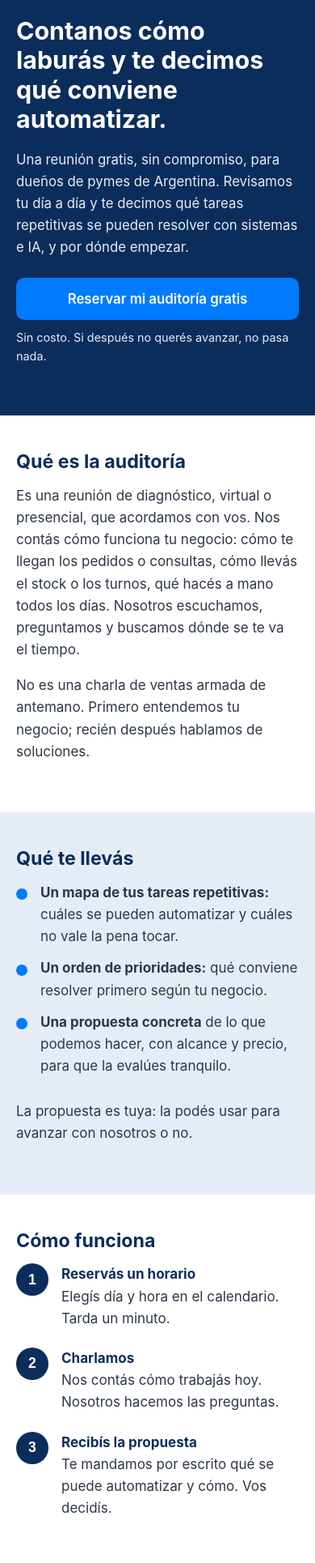
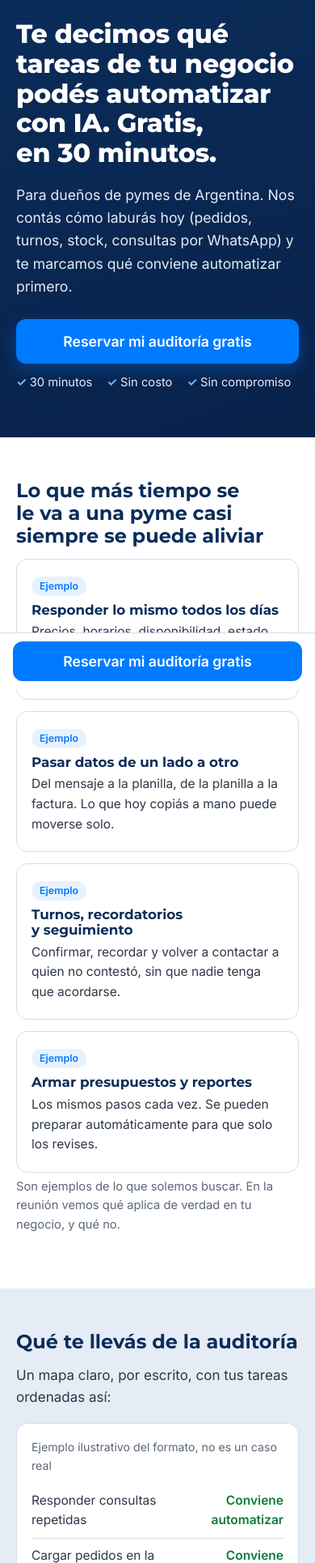
Before and after one commit to icaresft-soluciones/landing, a plain HTML site: page index.html in a window 390 px wide. Shown: the part 70-2000 px from the top of the page at 81% size. Drawn offline with Linux system fonts and the light colour scheme.

Commit message:
Landing v2 segun auditoria

```diff
--- a/index.html
+++ b/index.html
@@ -4,81 +4,116 @@
 <meta charset="utf-8">
 <meta name="viewport" content="width=device-width, initial-scale=1">
 <title>Auditoría gratis de automatización para tu pyme | iCare</title>
-<meta name="description" content="Una reunión gratis para revisar qué tareas de tu negocio se pueden automatizar y qué conviene hacer primero. Para dueños de pymes de Argentina.">
+<meta name="description" content="Una reunión gratis de 30 minutos para revisar qué tareas de tu negocio se pueden automatizar y qué conviene hacer primero. Para dueños de pymes de Argentina.">
 <link rel="icon" href="favicon.svg" type="image/svg+xml">
 <meta property="og:type" content="website">
 <meta property="og:locale" content="es_AR">
 <meta property="og:title" content="Auditoría gratis de automatización para tu pyme">
-<meta property="og:description" content="Una reunión gratis para ver qué se puede automatizar en tu negocio y qué conviene hacer primero.">
+<meta property="og:description" content="30 minutos gratis para ver qué se puede automatizar en tu negocio y qué conviene hacer primero.">
 <meta property="og:image" content="https://icaresft-soluciones.github.io/landing/og.png">
 <meta name="twitter:card" content="summary_large_image">
 <meta name="theme-color" content="#0B2D5B">
+<link rel="preconnect" href="https://fonts.googleapis.com"><link rel="preconnect" href="https://fonts.gstatic.com" crossorigin>
+<link rel="stylesheet" href="https://fonts.googleapis.com/css2?family=Inter:wght@400;500;600&family=Montserrat:wght@600;700;800&display=swap">
 <style>
-:root{--navy:#0B2D5B;--blue:#007BFF;--fog:#E6ECF5;--ink:#2D3748;--white:#fff}
+:root{--navy:#0B2D5B;--navy2:#08224a;--blue:#007BFF;--fog:#E6ECF5;--ink:#2D3748;--white:#fff;--line:#d5deeb}
 *{box-sizing:border-box}
 html{scroll-behavior:smooth}
-body{margin:0;font:400 17px/1.6 Inter,system-ui,-apple-system,"Segoe UI",Roboto,Arial,sans-serif;color:var(--ink);background:var(--white)}
-h1,h2{font-family:Montserrat,Inter,system-ui,sans-serif;color:var(--navy);line-height:1.2;margin:0 0 .6em}
-h1{font-size:1.9rem;font-weight:700}
-h2{font-size:1.45rem;font-weight:700}
+body{margin:0;font:400 17px/1.6 Inter,system-ui,-apple-system,"Segoe UI",Roboto,Arial,sans-serif;color:var(--ink);background:var(--white);padding-bottom:78px}
+h1,h2,h3{font-family:Montserrat,Inter,system-ui,sans-serif;color:var(--navy);line-height:1.15;margin:0 0 .6em;text-wrap:balance}
+h1{font-size:2rem;font-weight:800;letter-spacing:-.01em}
+h2{font-size:1.5rem;font-weight:700}
+h3{font-size:1.05rem;font-weight:700;margin:0 0 .3em}
 p{margin:0 0 1em}
-.wrap{max-width:720px;margin:0 auto;padding:0 20px}
-section{padding:44px 0}
-header{background:var(--navy);color:var(--white);padding:20px 0 48px}
-header .brand{display:flex;align-items:center;gap:10px;margin-bottom:36px;font-family:Montserrat,sans-serif;font-weight:400;font-size:1.3rem;color:var(--white)}
+.wrap{max-width:760px;margin:0 auto;padding:0 20px}
+section{padding:52px 0}
+header{background:linear-gradient(160deg,var(--navy) 0%,var(--navy2) 100%);color:var(--white);padding:20px 0 56px}
+header .brand{display:flex;align-items:center;gap:10px;margin-bottom:40px;font-family:Montserrat,sans-serif;font-weight:600;font-size:1.3rem;color:var(--white)}
 header .brand img{height:34px;width:auto}
 header h1{color:var(--white)}
-header p{color:var(--fog);font-size:1.05rem}
-.btn{display:block;text-align:center;background:var(--blue);color:var(--white);font:600 1.05rem Inter,system-ui,sans-serif;padding:16px 24px;border-radius:10px;text-decoration:none;margin-top:24px}
+header .sub{color:var(--fog);font-size:1.1rem}
+.btn{display:block;text-align:center;background:var(--blue);color:var(--white);font:600 1.1rem Inter,system-ui,sans-serif;padding:17px 26px;border-radius:12px;text-decoration:none;margin-top:26px;box-shadow:0 6px 20px rgba(0,123,255,.35)}
 .btn:hover,.btn:focus-visible{background:#0066d6;outline:3px solid var(--fog);outline-offset:2px}
-.btn[aria-disabled=true]{background:#8a97ab;pointer-events:none}
-header p.nota{font-size:.9rem;margin-top:10px}
+.btn[aria-disabled=true]{background:#8a97ab;pointer-events:none;box-shadow:none}
+.mini{font-size:.92rem;color:var(--fog);margin-top:12px;display:flex;flex-wrap:wrap;gap:6px 18px}
+.mini span::before{content:"\2713\00a0";color:#6fb5ff;font-weight:700}
 .alt{background:var(--fog)}
-ul.check{list-style:none;padding:0;margin:0 0 1em}
-ul.check li{padding:0 0 12px 30px;position:relative}
-ul.check li::before{content:"";position:absolute;left:0;top:.5em;width:14px;height:14px;border-radius:50%;background:var(--blue)}
+.grid{display:grid;gap:14px;grid-template-columns:1fr}
+.card{background:var(--white);border:1px solid var(--line);border-radius:14px;padding:18px 18px 8px}
+.card p{font-size:.97rem;margin:0 0 .8em}
+.tag{display:inline-block;font-size:.78rem;font-weight:600;color:var(--blue);background:#e8f2ff;border-radius:99px;padding:2px 10px;margin-bottom:8px}
+.mapa{background:var(--white);border:1px solid var(--line);border-radius:14px;padding:18px;margin:18px 0}
+.mapa small{display:block;color:#5b6778;margin-bottom:10px}
+.mapa ul{list-style:none;margin:0;padding:0}
+.mapa li{display:flex;justify-content:space-between;gap:10px;padding:9px 0;border-top:1px solid var(--line);font-size:.97rem}
+.mapa li:first-child{border-top:0}
+.si{color:#0a7a3d;font-weight:600;text-align:right}.no{color:#8a5a00;font-weight:600;text-align:right}
+.lista{list-style:none;padding:0;margin:0 0 1em}
+.lista li{margin-bottom:8px}
 ol.pasos{list-style:none;padding:0;margin:0;counter-reset:p}
-ol.pasos li{counter-increment:p;position:relative;padding:0 0 22px 56px}
+ol.pasos li{counter-increment:p;position:relative;padding:0 0 22px 58px}
 ol.pasos li::before{content:counter(p);position:absolute;left:0;top:0;width:40px;height:40px;border-radius:50%;background:var(--navy);color:var(--white);font:700 1.1rem Montserrat,sans-serif;display:flex;align-items:center;justify-content:center}
 ol.pasos strong{display:block;color:var(--navy)}
-.cta{background:var(--navy);color:var(--white);text-align:center}
+details{background:var(--white);border:1px solid var(--line);border-radius:12px;padding:14px 18px;margin-bottom:10px}
+summary{cursor:pointer;font-weight:600;color:var(--navy)}
+details p{margin:10px 0 0}
+.cta{background:linear-gradient(160deg,var(--navy) 0%,var(--navy2) 100%);color:var(--white);text-align:center}
 .cta h2{color:var(--white)}
 .cta p{color:var(--fog)}
+.nota{font-size:.92rem;color:#5b6778}
 footer{padding:28px 0;font-size:.9rem;color:#4a5568}
 footer a,.priv a{color:var(--navy)}
 .priv h2{margin-top:0}
-@media(min-width:640px){h1{font-size:2.5rem}h2{font-size:1.75rem}.btn{display:inline-block}}
+.barra{position:fixed;left:0;right:0;bottom:0;background:var(--white);border-top:1px solid var(--line);padding:10px 16px calc(10px + env(safe-area-inset-bottom,0px));z-index:5;transform:translateY(110%);transition:transform .25s}
+.barra.on{transform:none}
+.barra .btn{margin:0;padding:14px 20px;box-shadow:none}
+@media(min-width:700px){h1{font-size:2.8rem}h2{font-size:1.8rem}.btn{display:inline-block}.grid{grid-template-columns:1fr 1fr}.barra{display:none}body{padding-bottom:0}}
+@media(prefers-reduced-motion:reduce){html{scroll-behavior:auto}.barra{transition:none}}
 </style>
 </head>
 <body>
 <header>
 <div class="wrap">
 <div class="brand"><img src="logo-blanco.svg" alt="" width="31" height="34"><span>iCare</span></div>
-<h1>Contanos cómo laburás y te decimos qué conviene automatizar.</h1>
-<p>Una reunión gratis, sin compromiso, para dueños de pymes de Argentina. Revisamos tu día a día y te decimos qué tareas repetitivas se pueden resolver con sistemas e IA, y por dónde empezar.</p>
+<h1>Te decimos qué tareas de tu negocio podés automatizar con IA. Gratis, en 30 minutos.</h1>
+<p class="sub">Para dueños de pymes de Argentina. Nos contás cómo laburás hoy (pedidos, turnos, stock, consultas por WhatsApp) y te marcamos qué conviene automatizar primero.</p>
 <a class="btn" href="#" data-reserva>Reservar mi auditoría gratis</a>
-<p class="nota">Sin costo. Si después no querés avanzar, no pasa nada.</p>
+<div class="mini"><span>30 minutos</span><span>Sin costo</span><span>Sin compromiso</span></div>
 </div>
 </header>
 
 <main>
 <section>
 <div class="wrap">
-<h2>Qué es la auditoría</h2>
-<p>Es una reunión de diagnóstico, virtual o presencial, que acordamos con vos. Nos contás cómo funciona tu negocio: cómo te llegan los pedidos o consultas, cómo llevás el stock o los turnos, qué hacés a mano todos los días. Nosotros escuchamos, preguntamos y buscamos dónde se te va el tiempo.</p>
-<p>No es una charla de ventas armada de antemano. Primero entendemos tu negocio; recién después hablamos de soluciones.</p>
+<h2>Lo que más tiempo se le va a una pyme casi siempre se puede aliviar</h2>
+<div class="grid">
+<div class="card"><span class="tag">Ejemplo</span><h3>Responder lo mismo todos los días</h3><p>Precios, horarios, disponibilidad, estado de un pedido. Un asistente responde y vos entrás solo cuando hace falta.</p></div>
+<div class="card"><span class="tag">Ejemplo</span><h3>Pasar datos de un lado a otro</h3><p>Del mensaje a la planilla, de la planilla a la factura. Lo que hoy copiás a mano puede moverse solo.</p></div>
+<div class="card"><span class="tag">Ejemplo</span><h3>Turnos, recordatorios y seguimiento</h3><p>Confirmar, recordar y volver a contactar a quien no contestó, sin que nadie tenga que acordarse.</p></div>
+<div class="card"><span class="tag">Ejemplo</span><h3>Armar presupuestos y reportes</h3><p>Los mismos pasos cada vez. Se pueden preparar automáticamente para que solo los revises.</p></div>
+</div>
+<p class="nota" style="margin-top:6px">Son ejemplos de lo que solemos buscar. En la reunión vemos qué aplica de verdad en tu negocio, y qué no.</p>
 </div>
 </section>
 
 <section class="alt">
 <div class="wrap">
-<h2>Qué te llevás</h2>
-<ul class="check">
-<li><strong>Un mapa de tus tareas repetitivas:</strong> cuáles se pueden automatizar y cuáles no vale la pena tocar.</li>
-<li><strong>Un orden de prioridades:</strong> qué conviene resolver primero según tu negocio.</li>
-<li><strong>Una propuesta concreta</strong> de lo que podemos hacer, con alcance y precio, para que la evalúes tranquilo.</li>
+<h2>Qué te llevás de la auditoría</h2>
+<p>Un mapa claro, por escrito, con tus tareas ordenadas así:</p>
+<div class="mapa" role="group" aria-label="Ejemplo ilustrativo de mapa de tareas">
+<small>Ejemplo ilustrativo del formato, no es un caso real</small>
+<ul>
+<li><span>Responder consultas repetidas</span><span class="si">Conviene automatizar</span></li>
+<li><span>Cargar pedidos en la planilla</span><span class="si">Conviene automatizar</span></li>
+<li><span>Negociar con un cliente grande</span><span class="no">Mejor a mano</span></li>
+</ul>
+</div>
+<ul class="lista">
+<li><strong>Prioridades:</strong> qué resolver primero según tu negocio.</li>
+<li><strong>Una propuesta concreta</strong> con alcance y precio, para que la evalúes tranquilo.</li>
 </ul>
 <p>La propuesta es tuya: la podés usar para avanzar con nosotros o no.</p>
+<a class="btn" href="#" data-reserva>Quiero mi mapa de tareas</a>
 </div>
 </section>
 
@@ -87,16 +122,27 @@ footer a,.priv a{color:var(--navy)}
 <h2>Cómo funciona</h2>
 <ol class="pasos">
 <li><strong>Reservás un horario</strong>Elegís día y hora en el calendario. Tarda un minuto.</li>
-<li><strong>Charlamos</strong>Nos contás cómo trabajás hoy. Nosotros hacemos las preguntas.</li>
-<li><strong>Recibís la propuesta</strong>Te mandamos por escrito qué se puede automatizar y cómo. Vos decidís.</li>
+<li><strong>Charlamos 30 minutos</strong>Virtual o presencial, como prefieras. Nosotros preguntamos, vos contás cómo laburás.</li>
+<li><strong>Recibís la propuesta por escrito</strong>Qué se puede automatizar, en qué orden y cuánto costaría. Vos decidís.</li>
 </ol>
+</div>
+</section>
+
+<section class="alt">
+<div class="wrap">
+<h2>Preguntas frecuentes</h2>
+<details><summary>¿Es realmente gratis?</summary><p>Sí. La auditoría y la propuesta no tienen costo. Solo pagás si después decidís contratar algo.</p></details>
+<details><summary>¿Tengo que contratarles después?</summary><p>No. La propuesta es tuya y la podés usar como quieras.</p></details>
+<details><summary>No sé nada de tecnología, ¿sirve igual?</summary><p>Sí. No hace falta que sepas de sistemas ni de IA: alcanza con que cuentes cómo trabajás. Del resto nos encargamos nosotros.</p></details>
+<details><summary>¿Qué tengo que preparar?</summary><p>Nada. Si querés, pensá qué tareas repetitivas te cansan más en la semana.</p></details>
+<details><summary>¿Es una charla de ventas?</summary><p>No. Primero entendemos tu negocio; recién después hablamos de soluciones.</p></details>
 </div>
 </section>
 
 <section class="cta">
 <div class="wrap">
-<h2>Empezá por entender tu negocio</h2>
-<p>Elegí el horario que te quede cómodo.</p>
+<h2>Descubrí dónde se te va el tiempo</h2>
+<p>30 minutos, gratis y sin compromiso. Elegí el horario que te quede cómodo.</p>
 <a class="btn" href="#" data-reserva>Reservar mi auditoría gratis</a>
 </div>
 </section>
@@ -104,7 +150,7 @@ footer a,.priv a{color:var(--navy)}
 <section class="priv" id="privacidad">
 <div class="wrap">
 <h2>Privacidad</h2>
-<p>Esta página no usa cookies propias, no tiene formularios ni herramientas de análisis. Lo único que guarda es, en tu navegador y solo mientras la pestaña está abierta, los parámetros del enlace por el que llegaste (los que empiezan con <em>utm_</em>), para saber qué contenido nos trajo tu visita. No se guardan en ningún servidor nuestro.</p>
+<p>Esta página no usa cookies propias, no tiene formularios ni herramientas de análisis. Para mostrar las tipografías se cargan fuentes desde Google Fonts, que puede registrar tu dirección IP. Lo único que guarda la página es, en tu navegador y solo mientras la pestaña está abierta, los parámetros del enlace por el que llegaste (los que empiezan con <em>utm_</em>), para saber qué contenido nos trajo tu visita. No se guardan en ningún servidor nuestro.</p>
 <p>Al tocar el botón pasás a la página de reservas de Cal.com, un servicio de terceros. Ahí cargás tu nombre, tu email y lo que quieras contarnos, y Cal.com los procesa bajo sus propias condiciones. Nosotros usamos esos datos solo para coordinar la reunión y mandarte la propuesta. No los vendemos ni los compartimos.</p>
 <p>Podés pedirnos que veamos, corrijamos o borremos tus datos escribiendo a <a href="mailto:icare.sft@gmail.com">icare.sft@gmail.com</a>. Además tenés los derechos de acceso, rectificación y supresión de la Ley 25.326 de Protección de Datos Personales; la autoridad de control es la Agencia de Acceso a la Información Pública.</p>
 </div>
@@ -118,9 +164,10 @@ Instagram: <a href="https://www.instagram.com/icare.sistemas/" rel="noopener">@i
 </div>
 </footer>
 
+<div class="barra" id="barra"><a class="btn" href="#" data-reserva>Reservar mi auditoría gratis</a></div>
+
 <script>
 // ===== UNICO LUGAR A EDITAR: enlace de reserva de Cal.com =====
-// Ejemplo: "https://cal.com/TU-USUARIO/auditoria". Si queda vacio, los botones aparecen desactivados.
 var CAL_URL = "https://cal.com/icare-software-grjqkh/auditoria";
 // ===============================================================
 (function () {
@@ -144,6 +191,10 @@ var CAL_URL = "https://cal.com/icare-software-grjqkh/auditoria";
     if (href) { a.href = href; a.rel = "noopener"; }
     else { a.setAttribute("aria-disabled", "true"); a.removeAttribute("href"); a.textContent = "Reservas disponibles muy pronto"; }
   });
+  var barra = document.getElementById("barra"), hero = document.querySelector("header");
+  if (barra && hero && "IntersectionObserver" in window) {
+    new IntersectionObserver(function (e) { barra.classList.toggle("on", !e[0].isIntersecting); }).observe(hero);
+  }
 })();
 </script>
 </body>
```
